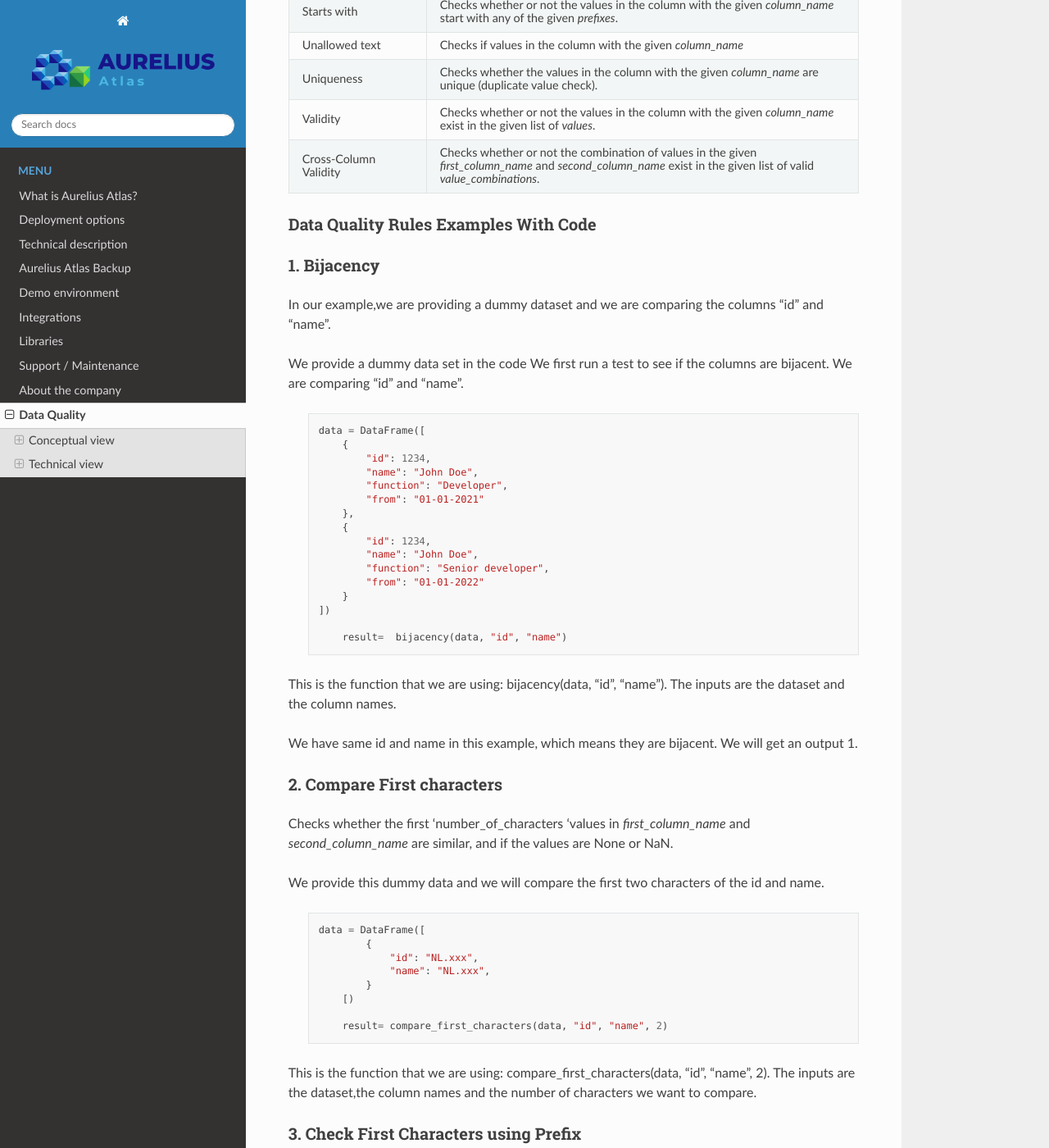
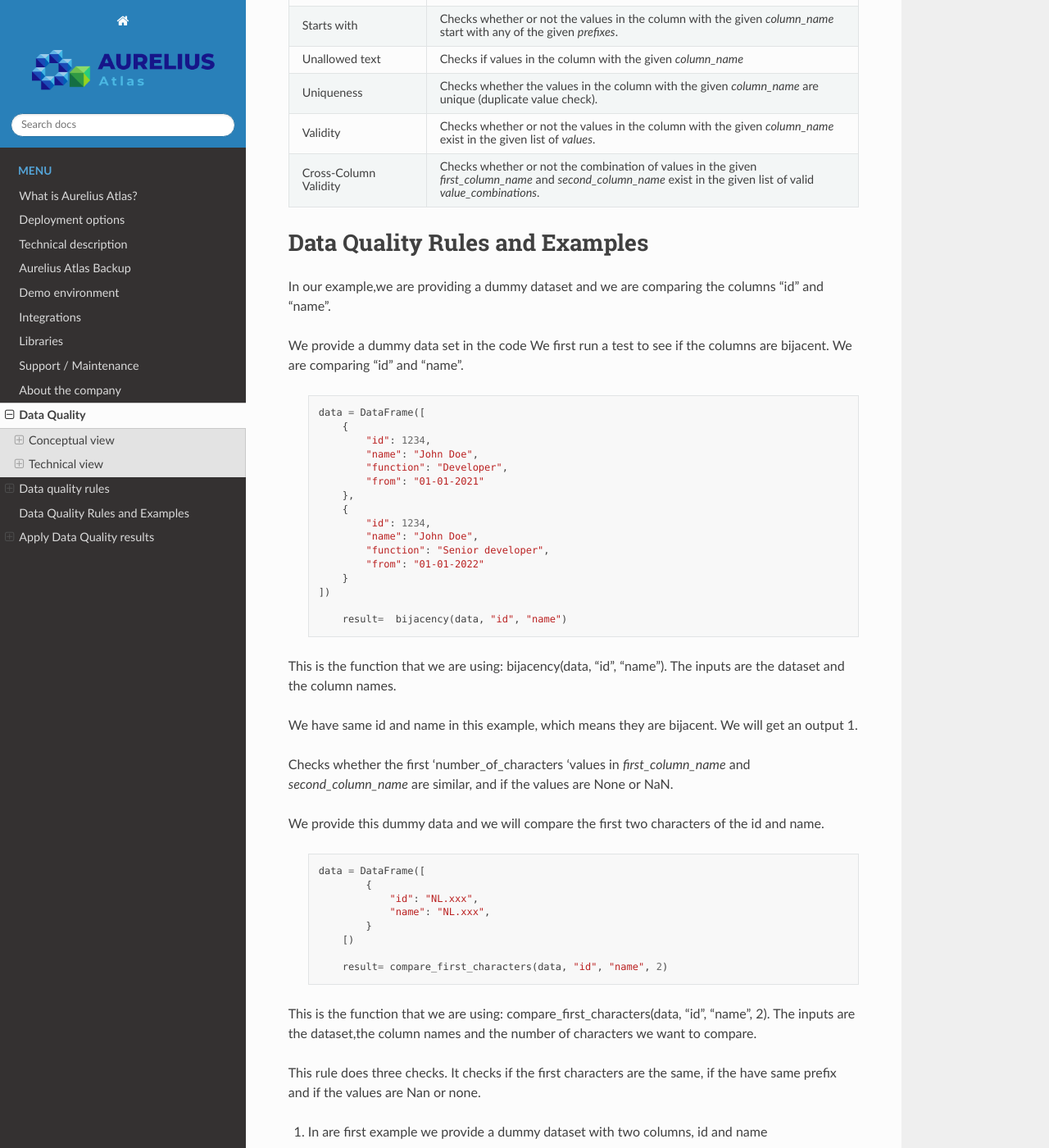
Before and after one commit to aureliusenterprise/doc_technical_manual, a Sphinx documentation site: the page built from DOc/docs/source/Options/data_quality.rst, in a window 1280 px wide and 1400 px high, scrolled down 5185 px. Shown: the whole window at 82% size. Built offline with Sphinx 7.4.7 and the Read the Docs theme 2.0.0, drawn with Linux system fonts in a browser that asks for light colours; pages that are not in the unit, such as notebooks, are missing from menus; some of the changed text lies outside the part shown.

Commit message:
Update data_quality.rst

```diff
--- a/DOc/docs/source/Options/data_quality.rst
+++ b/DOc/docs/source/Options/data_quality.rst
@@ -135,7 +135,7 @@
 	}
 
 Data quality rules
-~~~~~~~~~~~~~~~~~~
+===================
 
 Data quality rules are Apache Atlas entities, which can not be entered via the Aurelius Atlas frontend at the moment. We are working on it.
 
@@ -193,7 +193,7 @@
 The relationship attribute fields is referencing the related field. The remaining values are local to the entity and some of them are referenced and/or taken over in the data quality result data structure.
 
 Propagation of data quality results
-~~~~~~~~~~~~~~~~~~~~~~~~~~~~~~~~~~~
+-----------------------------------
 
 After creating the data quality rule entity in Apache Atlas and data quality results in the metadata store, the data quality is accessible at the field.
 To propagate data quality results through the complete governance tree, currently there is a script required which can be called periodically.
@@ -202,8 +202,8 @@
 
 
 
-The Data quality rules
-~~~~~~~~~~~~~~~~~~~~~~
+Definitions of data quality rules
+~~~~~~~~~~~~~~~~~~~~~~~~~~~~~~~~~~~
 
 They are located at the m4i-data-management repository https://gitlab.com/m4i/m4i-data-management/-/tree/master/m4i_data_management/core/quality/rules
 on gitlab. In the rules file you can find all the data quality rules, that you can apply on a dataset. They are explanations of each rule and examples on how to use them.
@@ -294,8 +294,8 @@
 +------------------+-----------------------------------------------------------------+
 
 
-Data Quality Rules Examples With Code
-~~~~~~~~~~~~~~~~~~~~~~~~~~~~~~~~~~~~~~
+Data Quality Rules and Examples
+================================
 
 
 1. Bijacency
@@ -754,7 +754,7 @@
 
 
 Apply Data Quality results
-~~~~~~~~~~~~~~~~~~~~~~~~~~~~
+===========================
 
 Our tool checks the quality of your data. To use it, you need to provide a csv file with your data and the rules you want to apply to it. The rules are basically the type
 of checks you want to do on the attributes of your dataset. We store the rules you want to define of your dataset on Aurelius Atlas and use our tool to apply the rules to your data.
@@ -770,6 +770,6 @@
 
 
 How To Run Data Quality Rules Check Of atlas
-~~~~~~~~~~~~~~~~~~~~~~~~~~~~~~~~~~~~~~~~~~~~~~
+----------------------------------------------
 
 To run the data quality rules on your follow the steps of this link https://gitlab.com/m4i/m4i-data-management/-/blob/Athanasios/quality_rules.md
```
